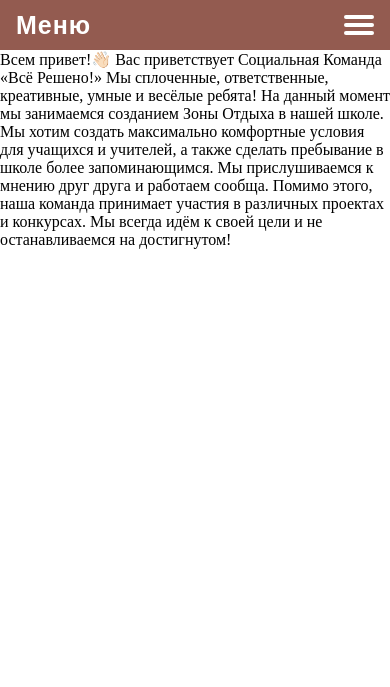
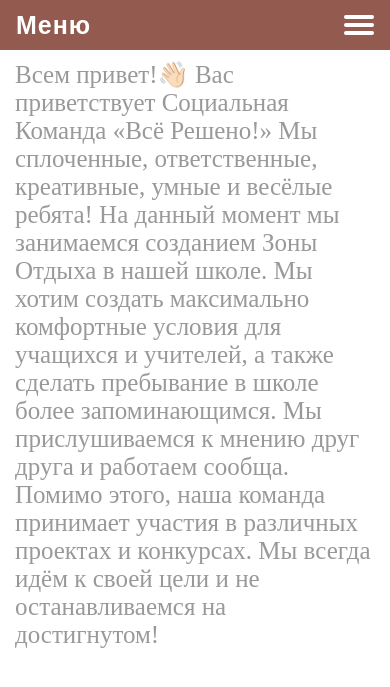
Before and after one commit to Fatum23/site_zona_otdiha, a Flask app: page /about in a window 390 px wide. Shown: the top 687 px of the page. Run offline with Flask 3, Linux system fonts and the light colour scheme.

Commit message:
Update about.css

```diff
--- a/api/static/styles/about.css
+++ b/api/static/styles/about.css
@@ -175,4 +175,14 @@
         color: white;
         background-color: rgba(147,91,80,255);
       }
+    .content {
+        padding-top: 10px;
+        display: flex;
+        justify-content: center;
+        /*width: 50%;*/
+        padding-left: 15px;
+        padding-right: 15px;
+        color: #999999 !important;
+        font-size: 25px;
+    }
 }
```
